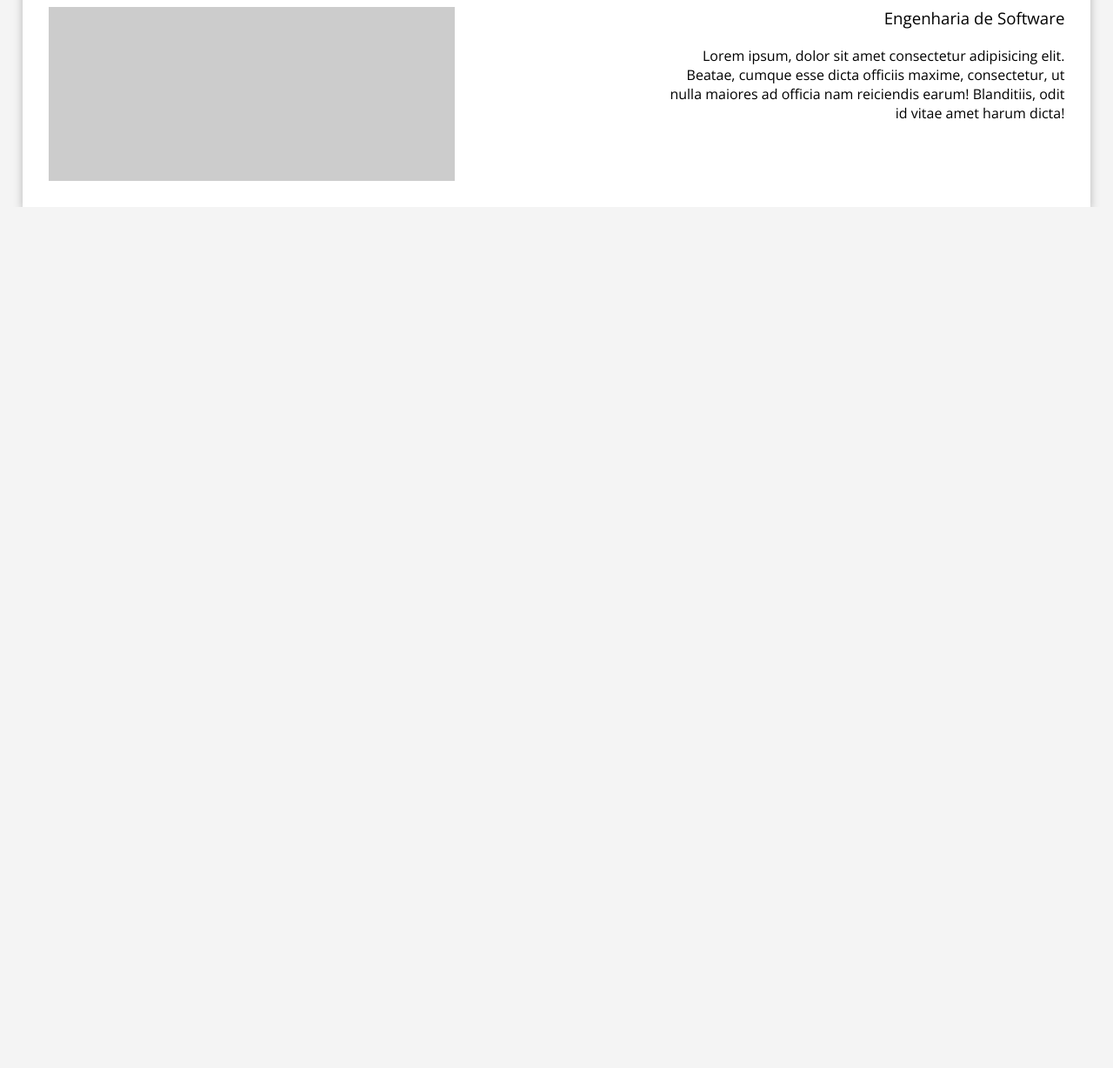
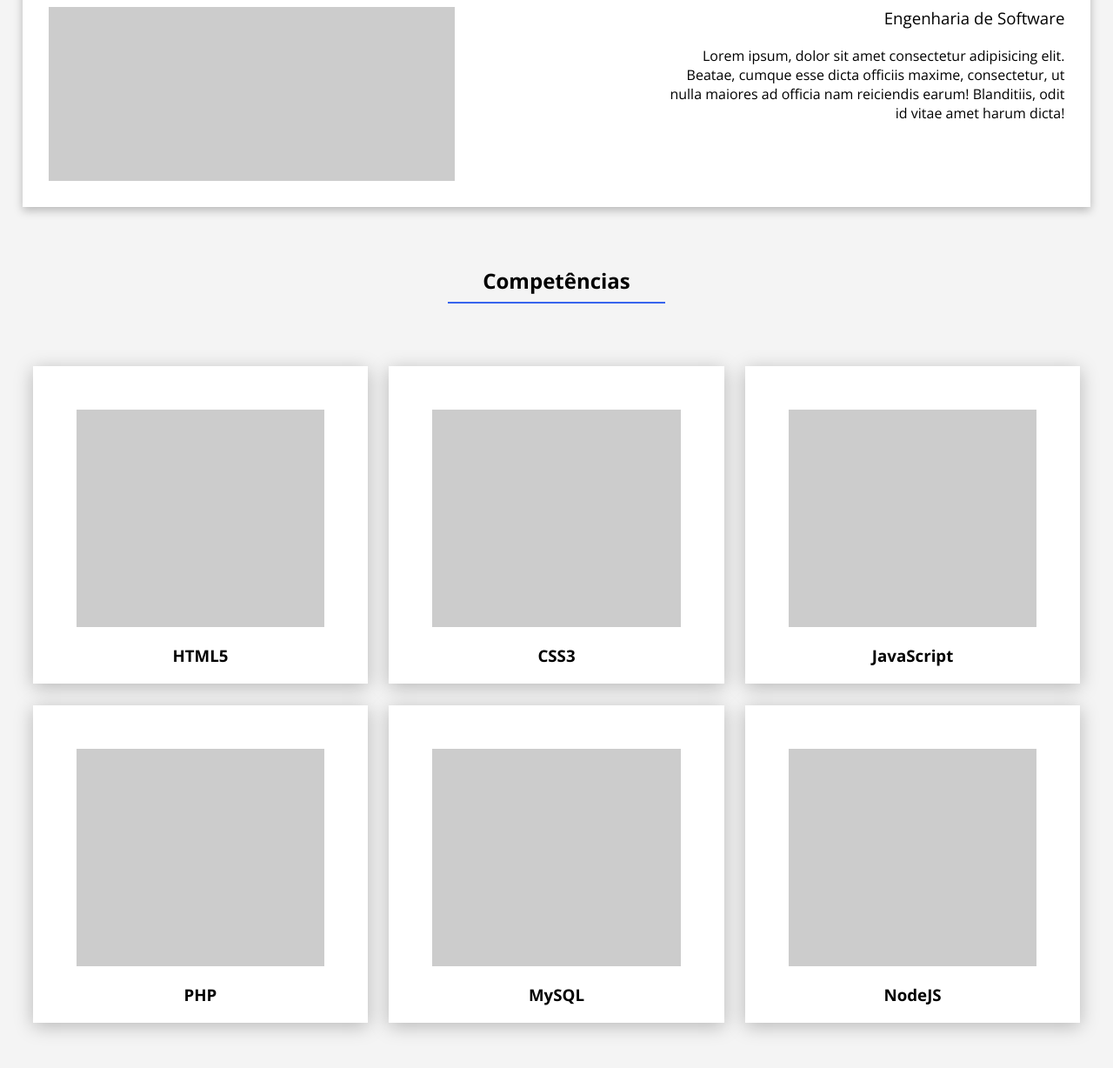
Before and after one commit to Victor-Bianchi/site-pessoal, a plain HTML site: page index.html in a window 1280 px wide. Shown: the part 1546-2774 px from the top of the page at 87% size. Before the commit the page ends 1784 px from the top, so only its background shows below. Drawn offline with nearby package versions, Linux system fonts and the light colour scheme.

Commit message:
adição: section Competências

```diff
--- a/css/style.css
+++ b/css/style.css
@@ -115,6 +115,36 @@ div.card .image-side {
     background-color: #ccc;
 }
 
+/*COMPETÊNCIAS SECTION*/
+
+div.comp-box {
+    width: 100%;
+    display: flex;
+    flex-wrap: wrap;
+    margin: 60px 0px;
+    align-items: center;
+    justify-content: center;
+}
+
+div.comp-single {
+    width: calc((100% / 3) - 2%);
+    padding: 50px 50px 20px 50px;
+    background-color: #fff;
+    margin: 1%;
+    box-shadow: 0px 4px 20px 0px rgba(0, 0, 0, 0.25);
+}
+
+div.comp-single .image {
+    background-color: #ccc;
+    height: 250px;
+    margin-bottom: 20px;
+}
+
+div.comp-single h3 {
+    font-weight: bold;
+    text-align: center;
+}
+
 /*MEDIA SCREEN (RESPONSIVE DESIGN)*/
 
 @media screen and (max-width: 1024px) {
@@ -143,4 +173,28 @@ div.card .image-side {
     div.image-side {
         display: none;
     }
+
+    div.comp-box {
+        display: block;
+    }
+
+    div.comp-single {
+        width: 60%;
+        margin: 50px auto;
+    }
+
+    div.comp-single .image {
+        background-color: #ccc;
+        height: 250px;
+        margin-bottom: 20px;
+        margin: 0px auto 20px auto;
+        max-width: 500px;
+    }
 }
+
+@media screen and (max-width: 600px) {
+    div.comp-single {
+        width: 100%;
+        margin: 50px auto;
+    }
+}
--- a/index.html
+++ b/index.html
@@ -72,11 +72,65 @@
                             nulla maiores ad officia nam reiciendis earum! Blanditiis, odit id vitae amet harum dicta!</p>
                     </div><!--text-side-->
                 </div><!--card-->
-
             </div><!--card-box-->
 
 
         </div><!--container-->
     </section><!--formacoes-->
+
+    <section class="formacoes">
+        <div class="container">
+            <div class="titulo">
+                <h2>Competências</h2>
+            </div><!--titulo-->
+
+            <div class="comp-box">
+                <div class="comp-single">
+                    <div class="image"></div>
+                    <h3>HTML5</h3>
+                </div><!--comp-single-->
+
+                <div class="comp-single">
+                    <div class="image"></div>
+                    <h3>CSS3</h3>
+                </div><!--comp-single-->
+
+                <div class="comp-single">
+                    <div class="image"></div>
+                    <h3>JavaScript</h3>
+                </div><!--comp-single-->
+
+                <div class="comp-single">
+                    <div class="image"></div>
+                    <h3>PHP</h3>
+                </div><!--comp-single-->
+
+                <div class="comp-single">
+                    <div class="image"></div>
+                    <h3>MySQL</h3>
+                </div><!--comp-single-->
+
+                <div class="comp-single">
+                    <div class="image"></div>
+                    <h3>NodeJS</h3>
+                </div><!--comp-single-->
+            </div><!--comp-box-->
+
+        </div><!--container-->
+    </section><!--formacoes-->
+
+
+
+    <!--tags apenas para desenvolvimento-->
+    <br>
+    <br>
+    <br>
+    <br>
+    <br>
+    <br>
+    <br>
+    <br>
+    <br>
+    <br>
 </body>
 </html>
```
